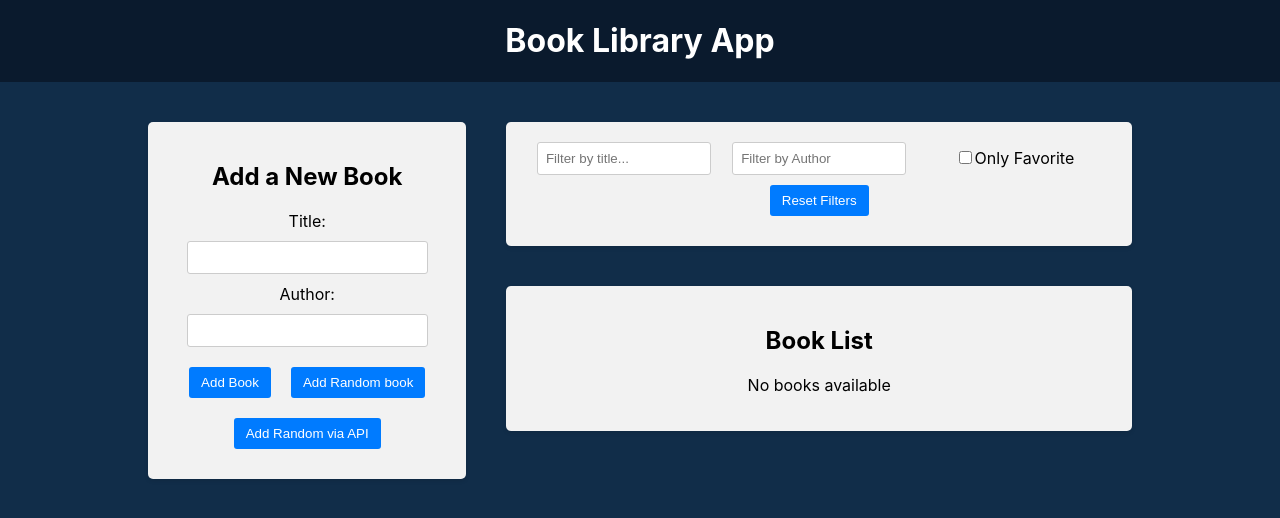
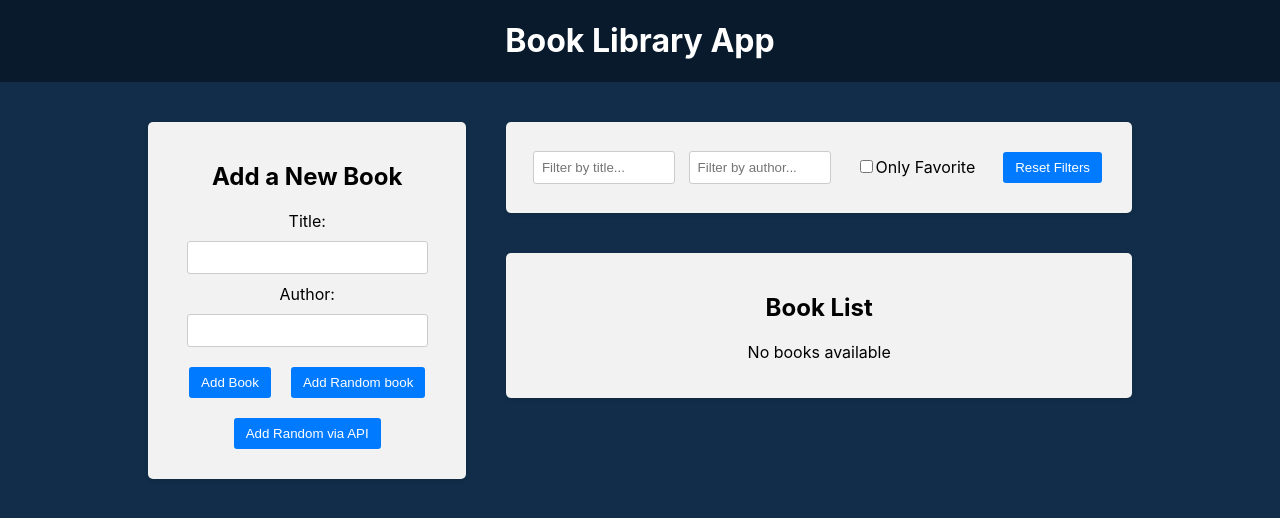
Before and after one commit to timofey1704/Book-Library-app, a React (Create React App) app in the folder frontend/: page / in a window 1280 px wide. Shown: the top 518 px of the page. Built offline with nearby package versions, Linux system fonts and the light colour scheme.

Commit message:
internal fix

```diff
--- a/frontend/src/components/Filter/Filter.js
+++ b/frontend/src/components/Filter/Filter.js
@@ -1,11 +1,11 @@
 import { useDispatch, useSelector } from 'react-redux'
 import {
+  setTitleFilter,
+  setAuthorFilter,
+  setOnlyFavoriteFilter,
+  resetFilters,
   selectTitleFilter,
-  setTitleFilter,
-  resetFilters,
-  setAuthorFilter,
   selectAuthorFilter,
-  setOnlyFavoriteFilter,
   selectOnlyFavoriteFilter,
 } from '../../redux/slices/filterSlice'
 import './Filter.css'
@@ -20,17 +20,18 @@ const Filter = () => {
     dispatch(setTitleFilter(e.target.value))
   }
 
-  const handeAuthorFilterChange = (e) => {
+  const handleAuthorFilterChange = (e) => {
     dispatch(setAuthorFilter(e.target.value))
+  }
+
+  const handleOnlyFavoriteFilterChange = () => {
+    dispatch(setOnlyFavoriteFilter())
   }
 
   const handleResetFilters = () => {
     dispatch(resetFilters())
   }
 
-  const handleOnlyFavoriteFilterChange = (e) => {
-    dispatch(setOnlyFavoriteFilter()) // нет смысла в e.target.checked так как в редюсере используется инверсия переменной
-  }
   return (
     <div className="app-block filter">
       <div className="filter-row">
@@ -46,8 +47,8 @@ const Filter = () => {
           <input
             type="text"
             value={authorFilter}
-            placeholder="Filter by Author"
-            onChange={handeAuthorFilterChange}
+            placeholder="Filter by author..."
+            onChange={handleAuthorFilterChange}
           />
         </div>
         <div className="filter-group">
@@ -60,10 +61,10 @@ const Filter = () => {
             Only Favorite
           </label>
         </div>
+        <button type="button" onClick={handleResetFilters}>
+          Reset Filters
+        </button>
       </div>
-      <button type="button" onClick={handleResetFilters}>
-        Reset Filters
-      </button>
     </div>
   )
 }
```
